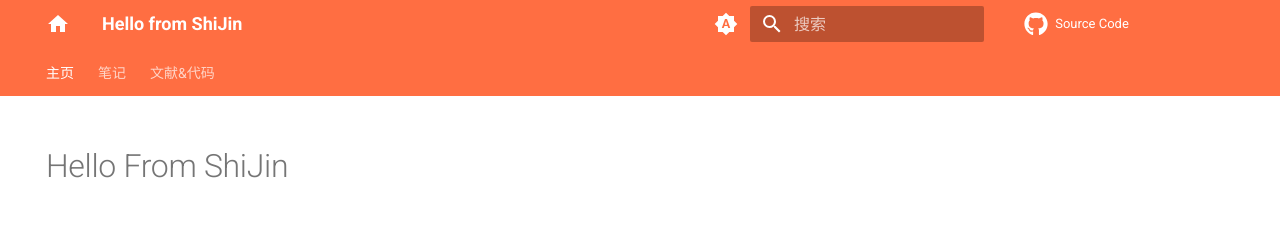
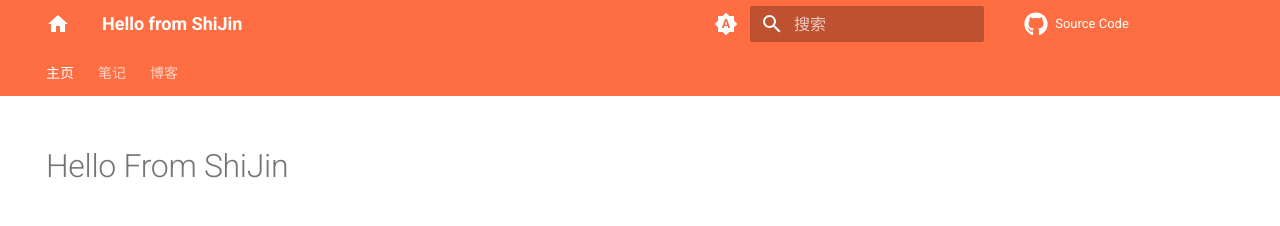
Before and after one commit to sj-shijin/hp-mkdocs-material, an MkDocs documentation site: the page built from docs/index.md, in a window 1280 px wide. Shown: the top 226 px of the page. Built offline with MkDocs 1.6.1 and Material for MkDocs 9.7.7, drawn with Linux system fonts in a browser that asks for light colours; comment, search, counter and statistics services are not loaded.

Commit message:
修改分栏名

```diff
--- a/mkdocs.yml
+++ b/mkdocs.yml
@@ -142,7 +142,7 @@ nav:
           - note/MATLAB/MATLAB 绘图.md
           - note/MATLAB/MATLAB 数值分析.md
           - note/MATLAB/MATLAB 概率论与数理统计.md
-  - 文献&代码:
+  - 博客:
       - blog/index.md
 
 plugins:
@@ -161,7 +161,7 @@ plugins:
         - 图算法
         - GPU算法
         - SAT问题
-        - KISSAT
+        - Kissat
         - Handbook of SAT
         - MQ问题
         - 稀疏矩阵乘法
```
